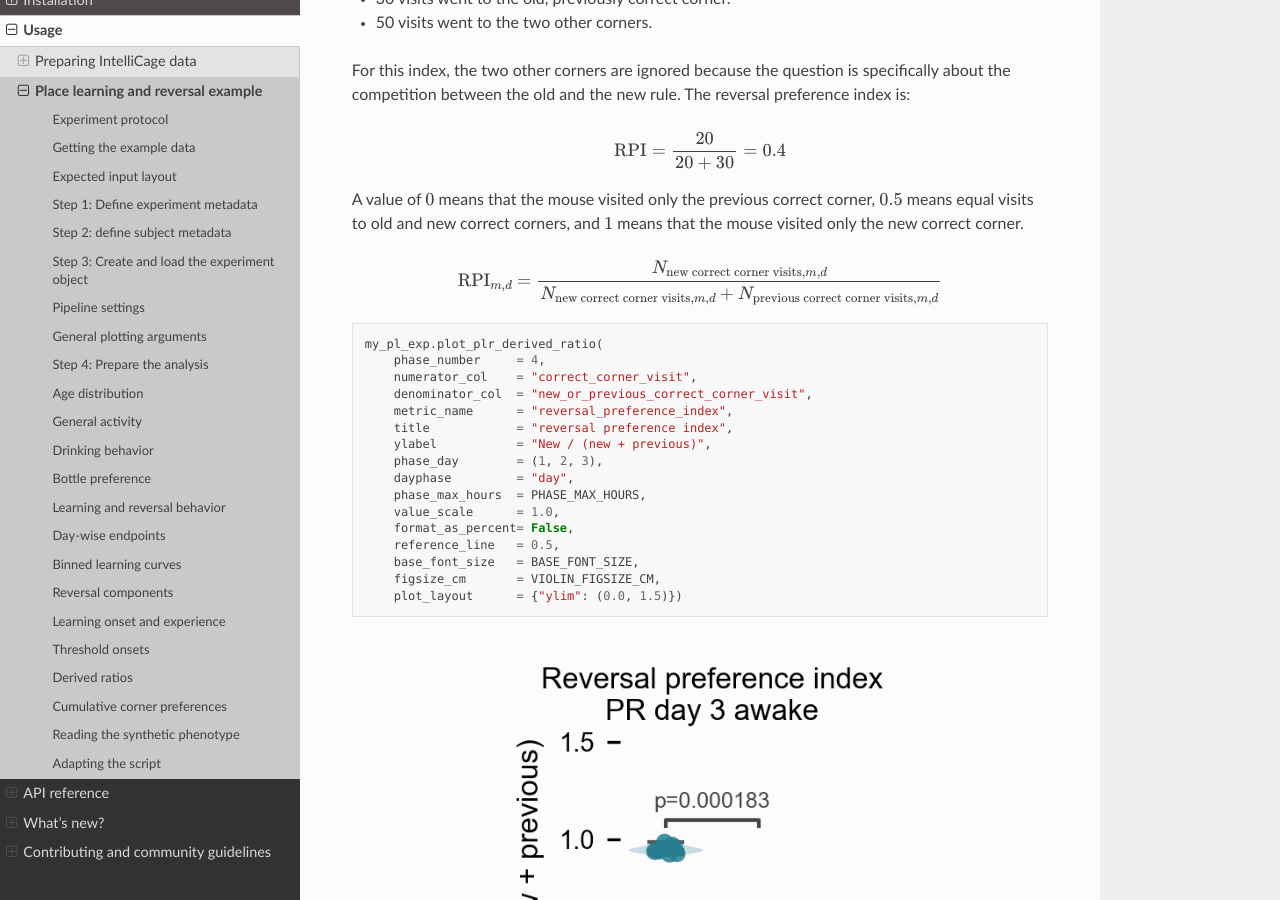
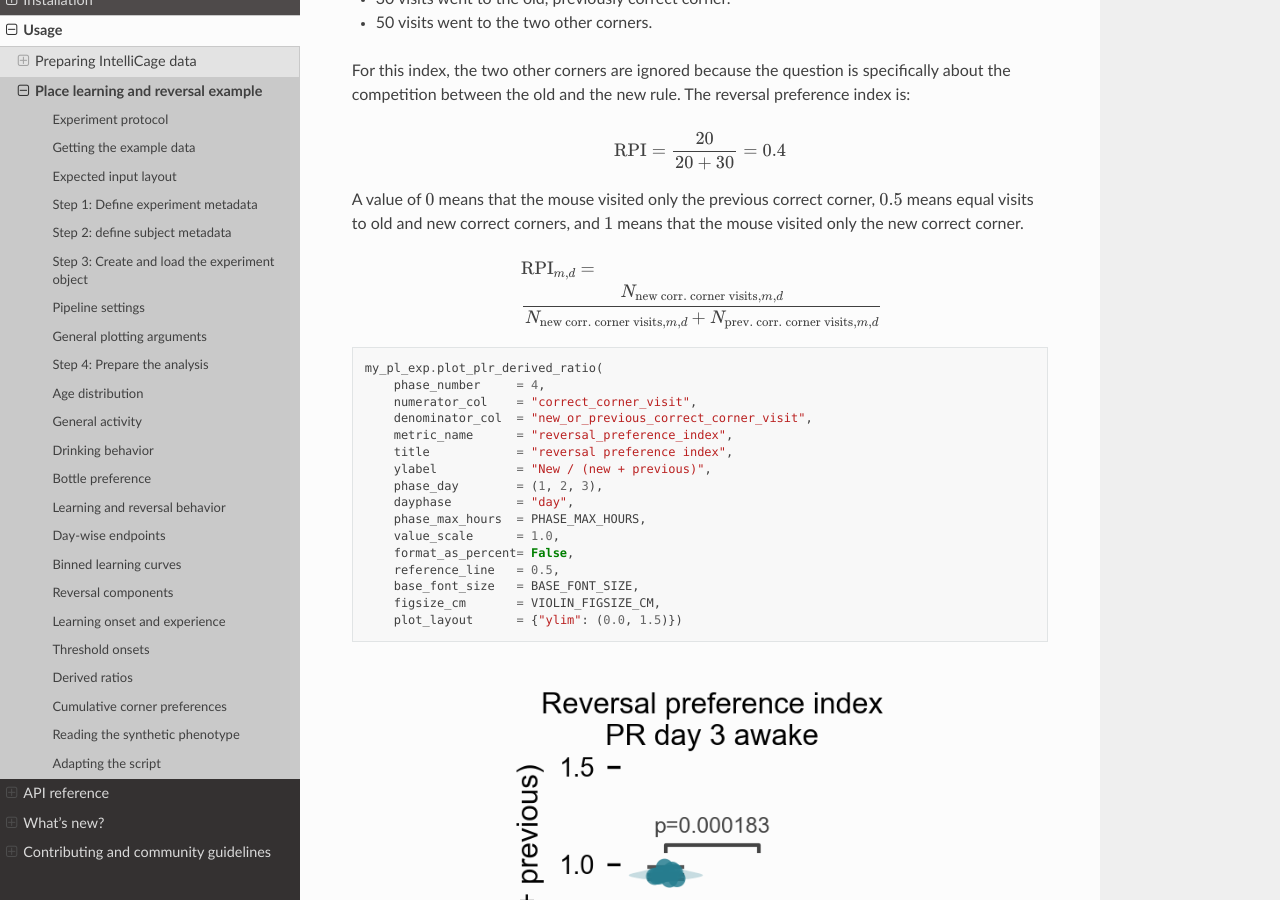
Before and after one commit to FabrizioMusacchio/ic-analysis, a Sphinx documentation site: the page built from docs/source/usage_place_learning_reversal.rst, in a window 1280 px wide and 900 px high, scrolled down 27996 px. Built offline with Sphinx 7.4.7 and the Read the Docs theme 3.1.0, drawn with Linux system fonts in a browser that asks for light colours; some of the changed text lies outside the part shown.

Commit message:
Refine mathematical notation in usage_place_learning_reversal.rst for clarity

```diff
--- a/docs/source/usage_place_learning_reversal.rst
+++ b/docs/source/usage_place_learning_reversal.rst
@@ -1048,8 +1048,8 @@
 
    \mathrm{completion\ efficiency}_{m,d}
    =
-   \frac{N_{\mathrm{rewarded\ correct\ corner\ visits},m,d}}
-        {N_{\mathrm{correct\ nosepoke\ visits},m,d}}
+   \frac{N_{\mathrm{rew.\ corr.\ corner\ visits},m,d}}
+        {N_{\mathrm{corr.\ nosep.\ visits},m,d}}
 
 This is useful because a mouse may already perform the correct nose-poke
 response but still fail to reliably complete the rewarded corner visit. A high
@@ -1096,11 +1096,7 @@
 
 .. math::
 
-   \mathrm{RPI}
-   =
-   \frac{20}{20 + 30}
-   =
-   0.4
+   \mathrm{RPI} = \frac{20}{20 + 30} = 0.4
 
 A value of :math:`0` means that the mouse visited only the previous correct
 corner, :math:`0.5` means equal visits to old and new correct corners, and
@@ -1108,11 +1104,12 @@
 
 .. math::
 
-   \mathrm{RPI}_{m,d}
-   =
-   \frac{N_{\mathrm{new\ correct\ corner\ visits},m,d}}
-        {N_{\mathrm{new\ correct\ corner\ visits},m,d}
-         + N_{\mathrm{previous\ correct\ corner\ visits},m,d}}
+   \begin{aligned}
+   &\mathrm{RPI}_{m,d} = {} \\
+   &\frac{N_{\mathrm{new\ corr.\ corner\ visits},m,d}}
+        {N_{\mathrm{new\ corr.\ corner\ visits},m,d}
+         + N_{\mathrm{prev.\ corr.\ corner\ visits},m,d}}
+   \end{aligned}
 
 .. code-block:: python
 
```
